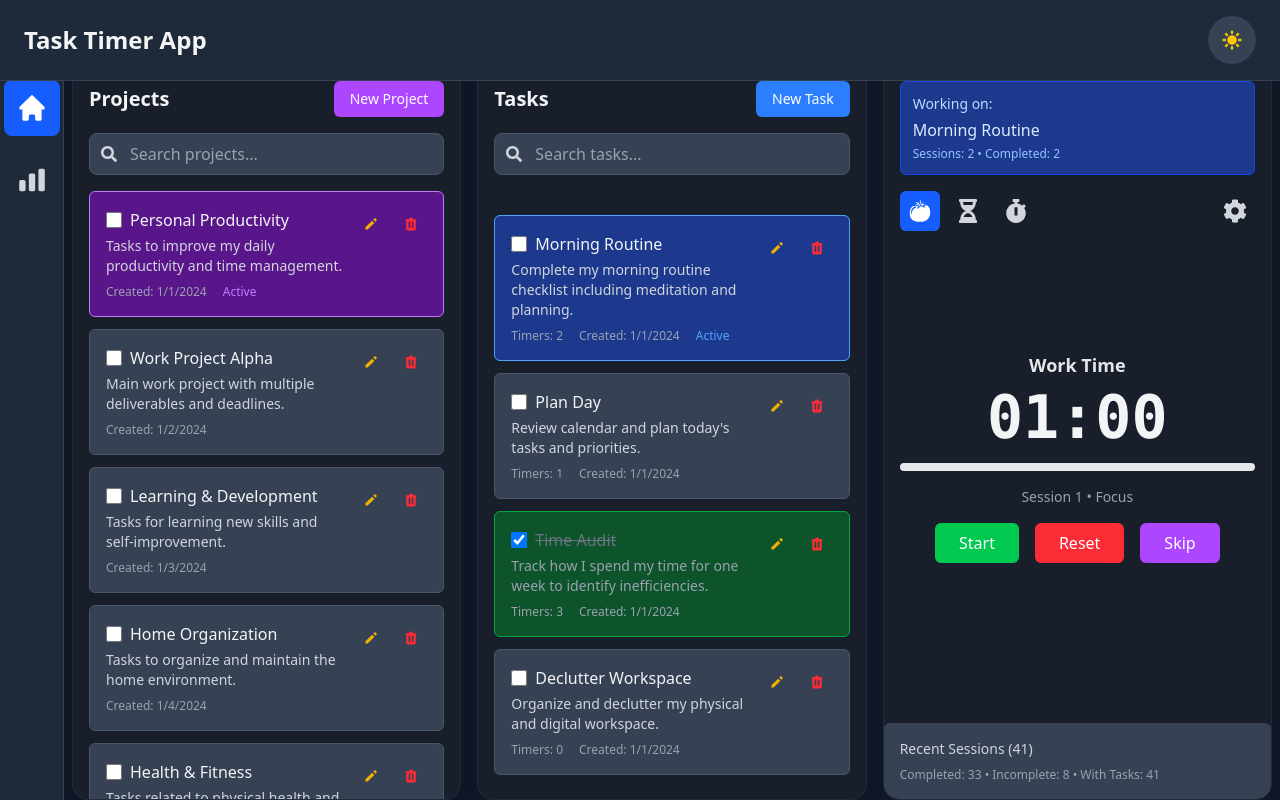
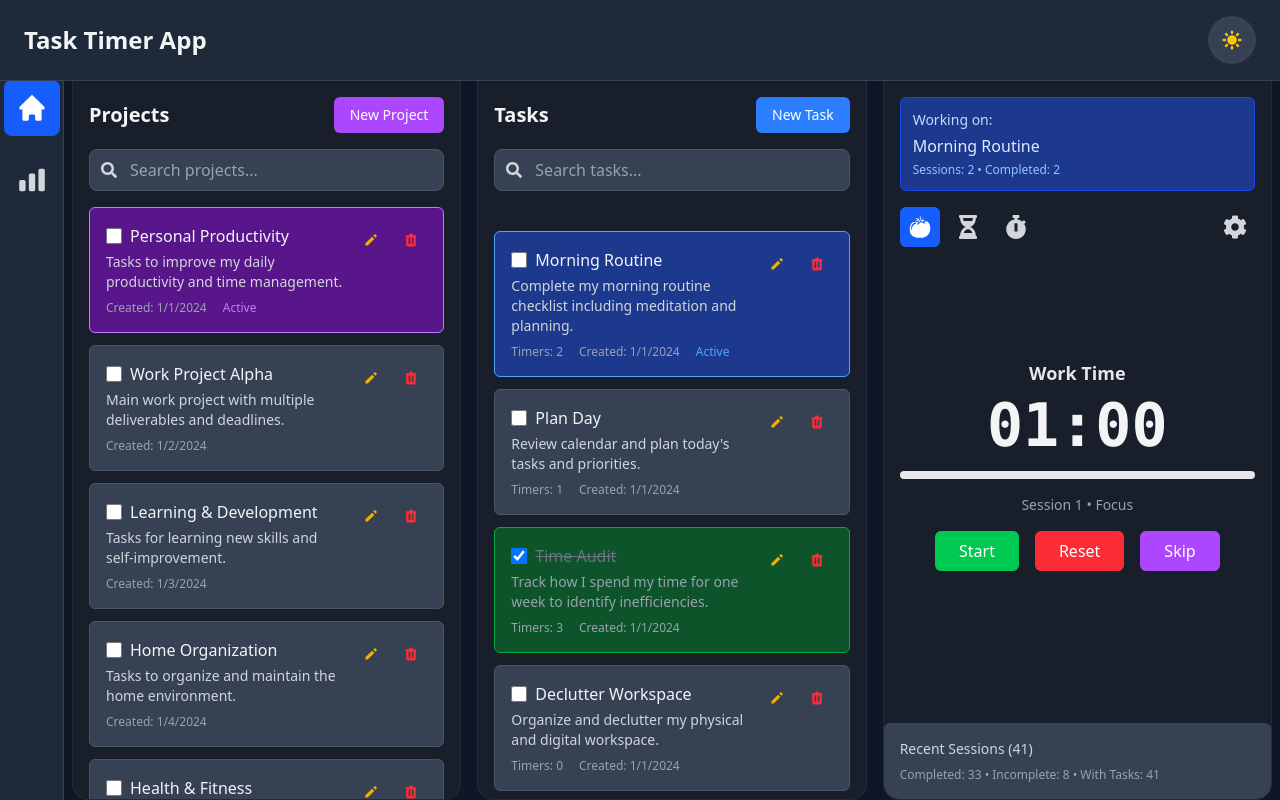
Before and after one commit to reda-akherfi/react_omnedu, a React (Vite) app: page / in a window 1280 px wide. Built offline with nearby package versions, Linux system fonts and the light colour scheme.

Commit message:
fix: the new project , new task and the timer's "working on" banner are touching the header which looks bad.

```diff
--- a/src/components/Projects/Projects.tsx
+++ b/src/components/Projects/Projects.tsx
@@ -137,7 +137,7 @@ const Projects: React.FC<ProjectsProps> = ({
   return (
     <div className={`w-full h-full flex flex-col ${darkMode ? 'dark' : ''}`}>
       <div className="flex flex-col h-full min-h-0">
-        <div className="flex items-center justify-between mb-4 px-4 pt-4">
+        <div className="flex items-center justify-between mb-4 px-4 pt-4 mt-4">
           <h2 className={`text-xl font-bold ${darkMode ? 'text-gray-100' : 'text-gray-800'}`}>Projects</h2>
           <button
             onClick={() => {
--- a/src/components/Tasks/Tasks.tsx
+++ b/src/components/Tasks/Tasks.tsx
@@ -192,7 +192,7 @@ const Tasks: React.FC<TasksProps> = ({
     <div className={`w-full h-full flex flex-col ${darkMode ? 'dark' : ''}`}>
       <div className="flex flex-col h-full min-h-0">
         <div className="mb-6">
-          <div className="flex items-center justify-between mb-4 px-4 pt-4">
+          <div className="flex items-center justify-between mb-4 px-4 pt-4 mt-4">
             <h2 className={`text-xl font-bold ${darkMode ? 'text-gray-100' : 'text-gray-800'}`}>Tasks</h2>
             <button
               onClick={() => {
--- a/src/components/Timer/Timer.tsx
+++ b/src/components/Timer/Timer.tsx
@@ -173,7 +173,7 @@ const Timer: React.FC<TimerProps> = ({
       {/* Task Info */}
       <div className="px-4 pt-4">
         {selectedTaskId && (
-          <div className={`mb-4 p-3 rounded-md border transition-colors duration-200 ${
+          <div className={`mb-4 p-3 rounded-md border transition-colors duration-200 mt-4 ${
             darkMode ? 'bg-blue-900 border-blue-700' : 'bg-blue-50 border-blue-200'
           }`}>
             <h3 className={`text-sm font-medium mb-1 ${darkMode ? 'text-blue-200' : 'text-blue-800'}`}>Working on:</h3>
@@ -184,7 +184,7 @@ const Timer: React.FC<TimerProps> = ({
           </div>
         )}
         {!selectedTaskId && (
-          <div className={`mb-4 p-3 rounded-md border transition-colors duration-200 ${
+          <div className={`mb-4 p-3 rounded-md border transition-colors duration-200 mt-4 ${
             darkMode ? 'bg-yellow-900 border-yellow-700' : 'bg-yellow-50 border-yellow-200'
           }`}>
             <p className={`text-sm ${darkMode ? 'text-yellow-200' : 'text-yellow-700'}`}>⚠️ No task selected. Timer sessions won't be linked to any task.</p>
```
